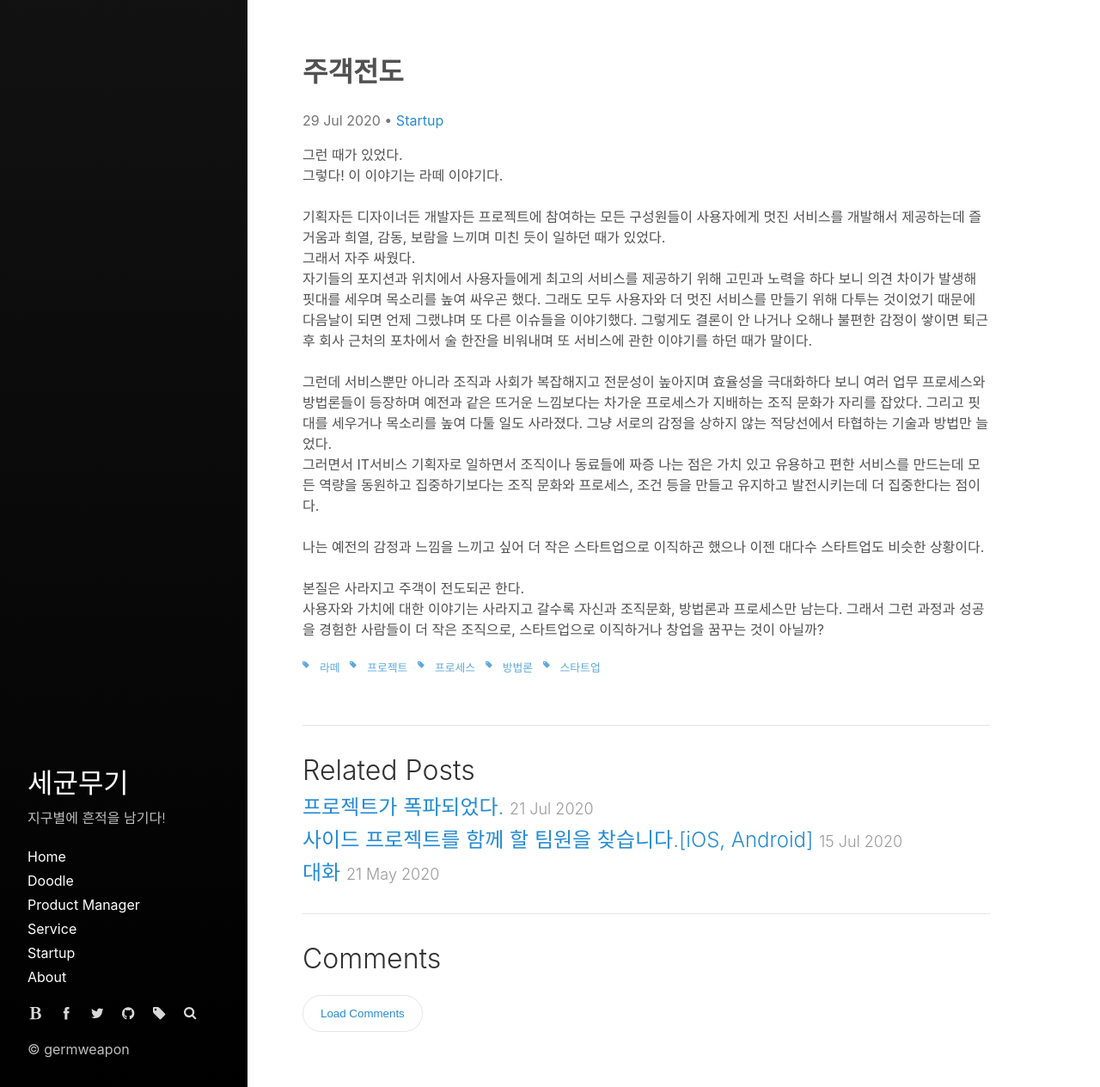
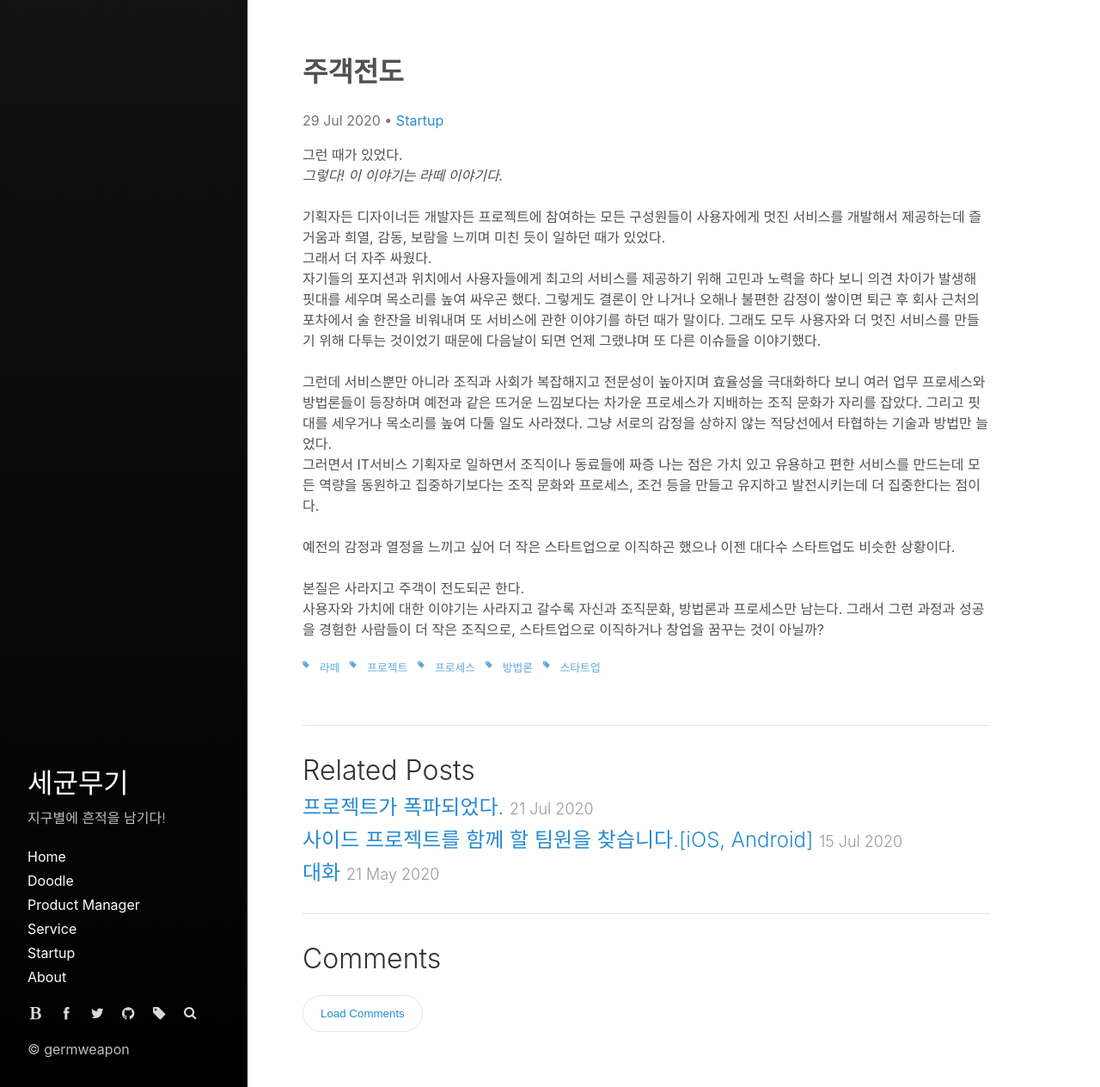
Before and after one commit to germweapon/germweapon.github.io, a Jekyll site: the page built from _posts/2020-07-29-주객전도.md, in a window 1280 px wide. Shown: the whole page at 86% size. Built offline with Jekyll 4.4.1, drawn with Linux system fonts in a browser that asks for light colours; comment, search, counter and statistics services are not loaded.

Commit message:
문구 수정

```diff
--- a/_posts/2020-07-29-주객전도.md
+++ b/_posts/2020-07-29-주객전도.md
@@ -20,16 +20,16 @@ sitemap :
 
 
 그런 때가 있었다.<br>
-그렇다! 이 이야기는 라떼 이야기다.<br>
+*그렇다! 이 이야기는 라떼 이야기다.*<br>
 <br>
 기획자든 디자이너든 개발자든 프로젝트에 참여하는 모든 구성원들이 사용자에게 멋진 서비스를 개발해서 제공하는데 즐거움과 희열, 감동, 보람을 느끼며 미친 듯이 일하던 때가 있었다.<br>
-그래서 자주 싸웠다.<br>
-자기들의 포지션과 위치에서 사용자들에게 최고의 서비스를 제공하기 위해 고민과 노력을 하다 보니 의견 차이가 발생해 핏대를 세우며 목소리를 높여 싸우곤 했다. 그래도 모두 사용자와 더 멋진 서비스를 만들기 위해 다투는 것이었기 때문에 다음날이 되면 언제 그랬냐며 또 다른 이슈들을 이야기했다. 그렇게도 결론이 안 나거나 오해나 불편한 감정이 쌓이면 퇴근 후 회사 근처의 포차에서 술 한잔을 비워내며 또 서비스에 관한 이야기를 하던 때가 말이다.<br>
+그래서 더 자주 싸웠다.<br>
+자기들의 포지션과 위치에서 사용자들에게 최고의 서비스를 제공하기 위해 고민과 노력을 하다 보니 의견 차이가 발생해 핏대를 세우며 목소리를 높여 싸우곤 했다. 그렇게도 결론이 안 나거나 오해나 불편한 감정이 쌓이면 퇴근 후 회사 근처의 포차에서 술 한잔을 비워내며 또 서비스에 관한 이야기를 하던 때가 말이다. 그래도 모두 사용자와 더 멋진 서비스를 만들기 위해 다투는 것이었기 때문에 다음날이 되면 언제 그랬냐며 또 다른 이슈들을 이야기했다.<br>
 <br>
 그런데 서비스뿐만 아니라 조직과 사회가 복잡해지고 전문성이 높아지며 효율성을 극대화하다 보니 여러 업무 프로세스와 방법론들이 등장하며 예전과 같은 뜨거운 느낌보다는 차가운 프로세스가 지배하는 조직 문화가 자리를 잡았다. 그리고 핏대를 세우거나 목소리를 높여 다툴 일도 사라졌다. 그냥 서로의 감정을 상하지 않는 적당선에서 타협하는 기술과 방법만 늘었다.<br>
 그러면서 IT서비스 기획자로 일하면서 조직이나 동료들에 짜증 나는 점은 가치 있고 유용하고 편한 서비스를 만드는데 모든 역량을 동원하고 집중하기보다는 조직 문화와 프로세스, 조건 등을 만들고 유지하고 발전시키는데 더 집중한다는 점이다.<br>
 <br>
-나는 예전의 감정과 느낌을 느끼고 싶어 더 작은 스타트업으로 이직하곤 했으나 이젠 대다수 스타트업도 비슷한 상황이다.<br>
+예전의 감정과 열정을 느끼고 싶어 더 작은 스타트업으로 이직하곤 했으나 이젠 대다수 스타트업도 비슷한 상황이다.<br>
 <br>
 본질은 사라지고 주객이 전도되곤 한다.<br>
 사용자와 가치에 대한 이야기는 사라지고 갈수록 자신과 조직문화, 방법론과 프로세스만 남는다. 그래서 그런 과정과 성공을 경험한 사람들이 더 작은 조직으로, 스타트업으로 이직하거나 창업을 꿈꾸는 것이 아닐까?
```
